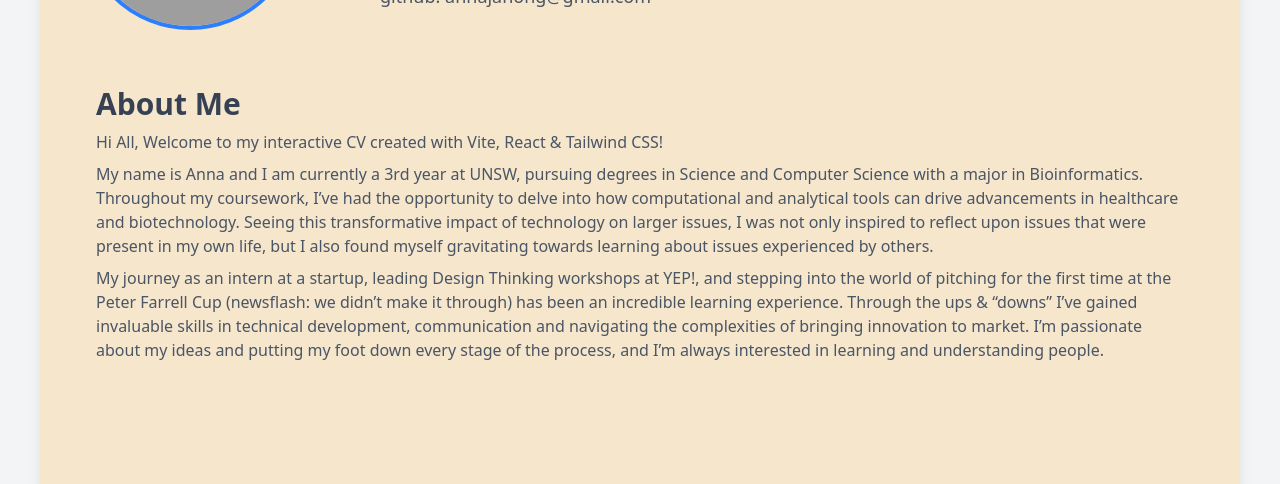
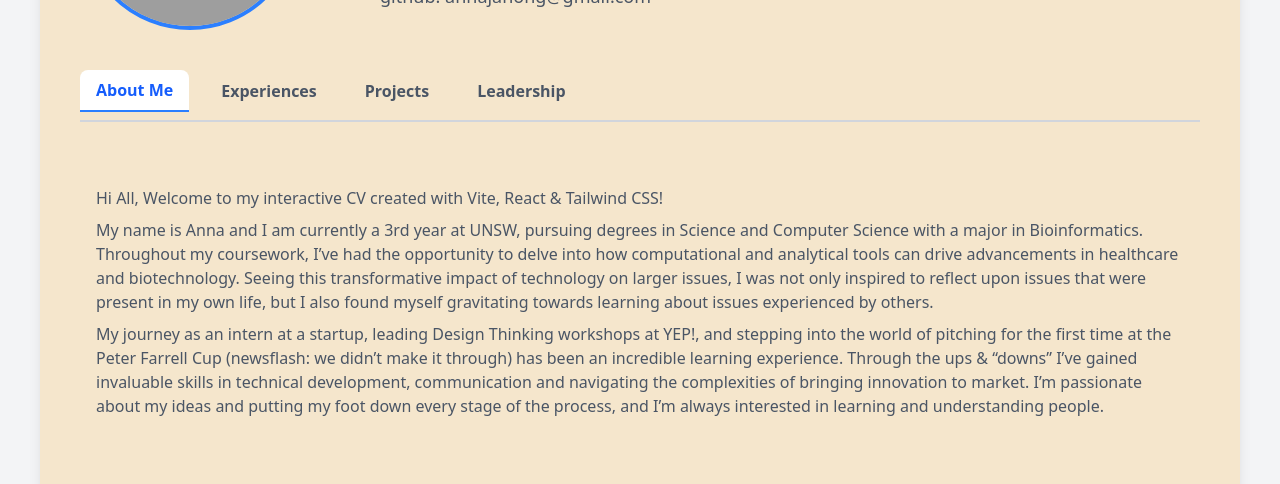
Before and after one commit to ajah0ng/CV, a React (Vite) app: page / in a window 1280 px wide. Shown: the part 270-754 px from the top of the page. Built offline with nearby package versions, Linux system fonts and the light colour scheme; grey boxes are pictures that could not be loaded.

Commit message:
added tab nav usestate to page

```diff
--- a/src/Page.jsx
+++ b/src/Page.jsx
@@ -1,13 +1,65 @@
+import { useState } from "react";
 import AboutMe from "./sections/Aboutme";
 import Profile from "./sections/Profile";
+import Experience from "./sections/Experience";
+import Projects from "./sections/Projects";
+import Leadership from "./sections/Leadership";
 
 function Page() {
+  const [currentTab, setCurrentTab] = useState("AboutMe");
+
+
   return (
     <div className="min-h-screen bg-gray-100 flex justify-center items-center p-10">
       {/* White Page Container */}
       <div className="relative bg-[#F5E6CC] shadow-lg rounded-lg w-full max-w-7xl h-[200vh] p-10">
-        <Profile />
-        <AboutMe />
+        <Profile/>
+
+        {/* Tab Navigation */}
+        <div className="mt-10 flex space-x-4 border-b-2 border-gray-300 pb-2">
+
+          <button
+              className={`px-4 py-2 rounded-t-lg font-semibold ${
+                currentTab === "AboutMe" ? "bg-white text-blue-600 border-b-2 border-blue-500" : "text-gray-600 hover:text-blue-600"
+              }`}
+              onClick={() => setCurrentTab("AboutMe")}
+            >
+              About Me
+          </button>
+
+          <button
+            className={`px-4 py-2 rounded-t-lg font-semibold ${
+              currentTab === "Experience" ? "bg-white text-blue-600 border-b-2 border-blue-500" : "text-gray-600 hover:text-blue-600"
+            }`}
+            onClick={() => setCurrentTab("Experience")}
+          >
+            Experiences
+          </button>
+
+          <button
+            className={`px-4 py-2 rounded-t-lg font-semibold ${
+              currentTab === "Projects" ? "bg-white text-blue-600 border-b-2 border-blue-500" : "text-gray-600 hover:text-blue-600"
+            }`}
+            onClick={() => setCurrentTab("Projects")}
+          >
+            Projects
+          </button>
+
+          <button
+            className={`px-4 py-2 rounded-t-lg font-semibold ${
+              currentTab === "Leadership" ? "bg-white text-blue-600 border-b-2 border-blue-500" : "text-gray-600 hover:text-blue-600"
+            }`}
+            onClick={() => setCurrentTab("Leadership")}
+          >
+            Leadership
+          </button>
+        </div>
+
+        {/* Dynamic Content Based on Active Tab */}
+        <div className="mt-4">
+          {currentTab === "Experience" && <Experience />}
+          {currentTab === "AboutMe" && <AboutMe />}
+        </div>
       </div>
     </div>
   );
--- a/src/sections/AboutMe.jsx
+++ b/src/sections/AboutMe.jsx
@@ -1,9 +1,7 @@
 
 export default function AboutMe() {
-
     return (
     <div className="mt-10 p-4">
-        <h2 className="text-3xl font-semibold text-gray-700">About Me</h2>
         <p className="text-gray-600 mt-2">
         Hi All, Welcome to my interactive CV created with Vite, React & Tailwind CSS!
         </p>
```
